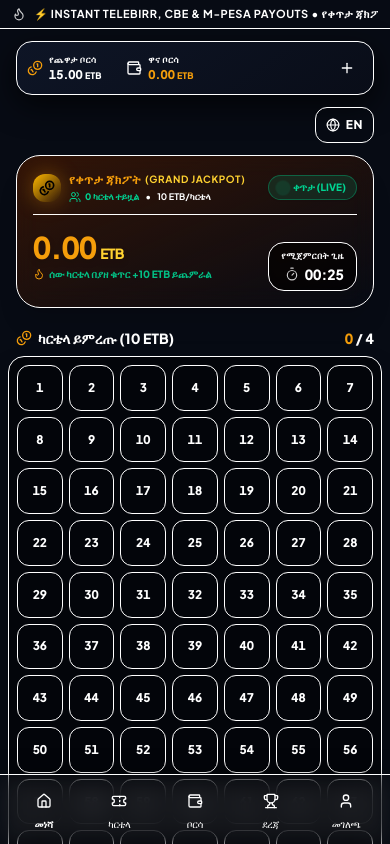
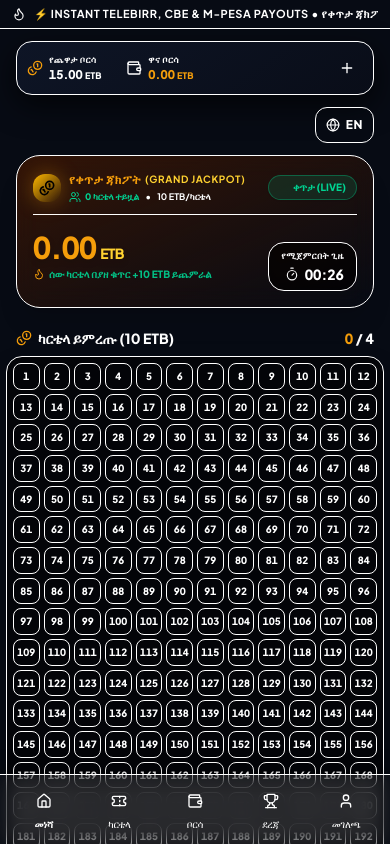
Before and after one commit to amarmeftuhh-dotcom/Phoenix-bingo, a React (Vite) app: page / in a window 390 px wide. Shown: the top 844 px of the page. Built offline with nearby package versions, Linux system fonts and the light colour scheme.

Commit message:
Refactor TicketGrid layout and button styles

```diff
--- a/src/components/phoenix/TicketGrid.tsx
+++ b/src/components/phoenix/TicketGrid.tsx
@@ -21,12 +21,12 @@ export function TicketGrid({
   }, [total]);
 
   return (
-    <div className="w-full px-2 sm:px-3 pt-2">
-      {/* Full Page Ticket Grid (All 1 - 550 numbers) */}
-      <div className="w-full rounded-2xl border border-border/80 bg-black/50 p-2 sm:p-3 shadow-2xl">
+    <div className="w-full px-1.5 sm:px-3 pt-2">
+      {/* 12 columns across on mobile, compact and finger-friendly */}
+      <div className="w-full rounded-2xl border border-border/80 bg-black/60 p-1.5 sm:p-2.5 shadow-2xl">
         <div
           className={cn(
-            "grid grid-cols-7 xs:grid-cols-8 sm:grid-cols-10 md:grid-cols-11 lg:grid-cols-12 gap-1.5 sm:gap-2",
+            "grid grid-cols-12 sm:grid-cols-14 md:grid-cols-16 lg:grid-cols-20 gap-1 sm:gap-1.5",
             disabled && "opacity-60 pointer-events-none"
           )}
         >
@@ -40,18 +40,19 @@ export function TicketGrid({
                 type="button"
                 disabled={disabled || isTaken}
                 onClick={() => onToggle(n)}
+                aria-label={`ካርቴላ ${n}`}
                 className={cn(
-                  "relative flex aspect-square flex-col items-center justify-center rounded-xl border text-xs sm:text-sm font-black tabular-nums transition-all active:scale-90 select-none",
+                  "relative flex aspect-square flex-col items-center justify-center rounded-lg border text-[10px] sm:text-xs font-black tabular-nums transition-transform active:scale-85 select-none touch-manipulation",
                   isTaken || disabled
                     ? "border-transparent bg-secondary/15 text-muted-foreground/30 line-through cursor-not-allowed"
                     : isSelected
                     ? "border-gold bg-gradient-to-br from-amber-400 via-gold to-amber-500 text-black shadow-glow-gold font-black scale-105 z-10 ring-2 ring-gold/70"
-                    : "border-border/70 bg-secondary/80 text-foreground hover:border-gold/50 hover:bg-secondary active:border-gold"
+                    : "border-border/60 bg-secondary/80 text-foreground hover:border-gold/50 hover:bg-secondary active:border-gold"
                 )}
               >
                 <span>{n}</span>
                 {isSelected && (
-                  <CheckCircle2 className="absolute top-0.5 right-0.5 h-3 w-3 text-black stroke-[3]" />
+                  <CheckCircle2 className="absolute -top-1 -right-1 h-3 w-3 text-emerald-400 fill-black stroke-[3] rounded-full" />
                 )}
               </button>
             );
```
